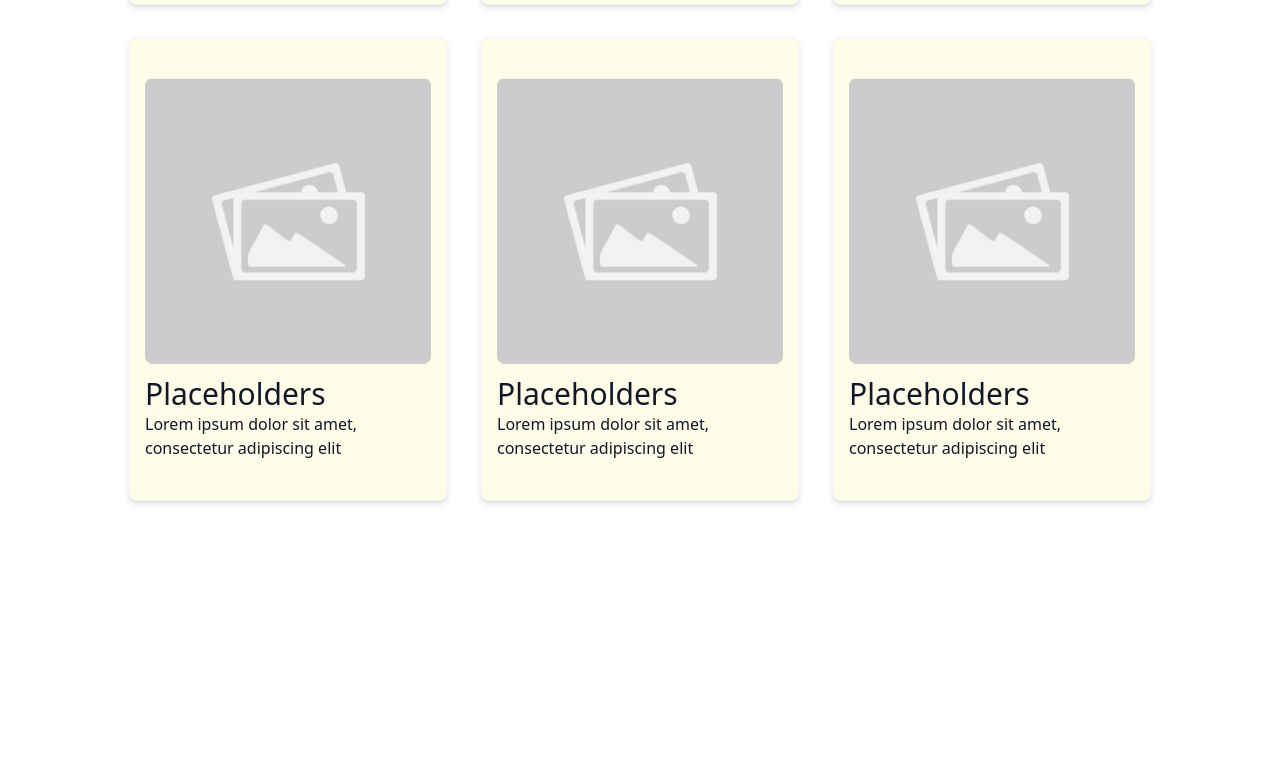
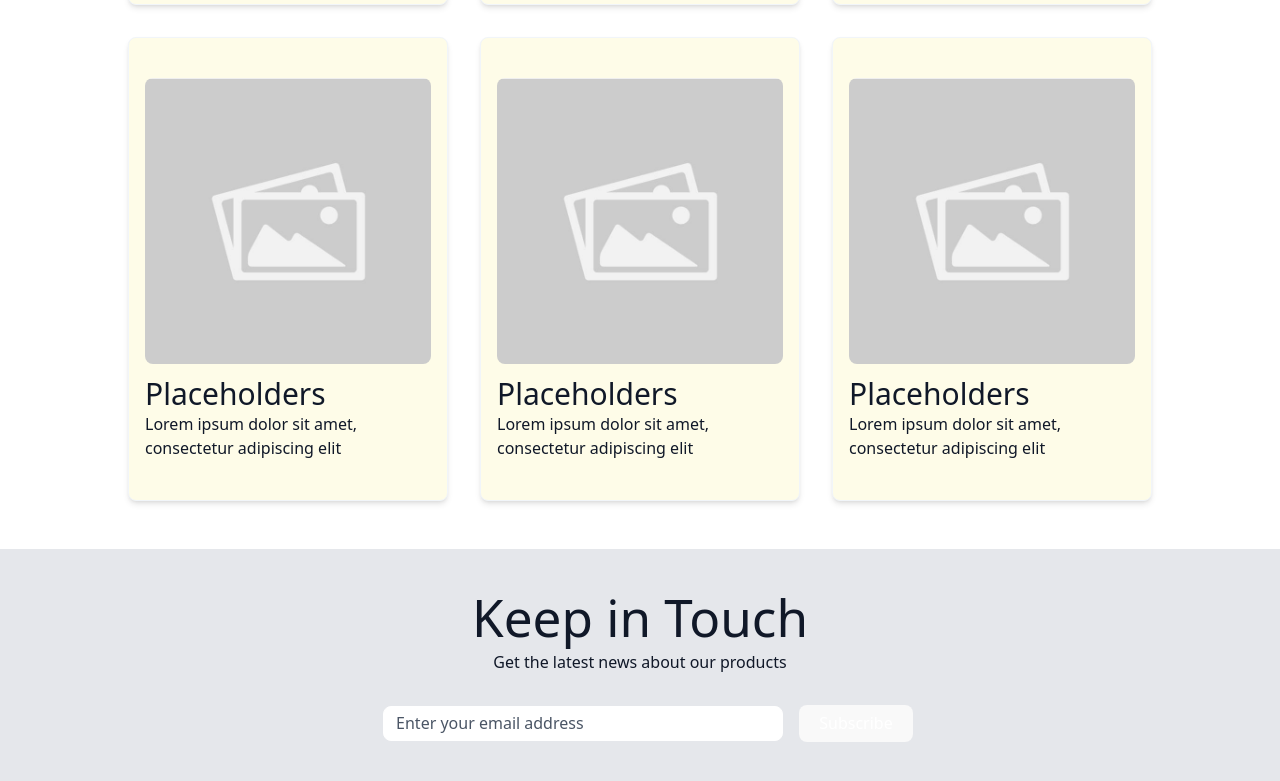
Before and after one commit to novel182/dairy, a React (Vite) app: page / in a window 1280 px wide. Shown: the part 2003-2784 px from the top of the page. Before the commit the page ends 2536 px from the top, so only its background shows below. Built offline with nearby package versions, Linux system fonts and the light colour scheme.

Commit message:
newsletter ui

```diff
--- a/src/Components/Container.tsx
+++ b/src/Components/Container.tsx
@@ -1,5 +1,6 @@
 import Hero from "./Hero"
 import InfoSection from "./InfoSection"
+import NewsLetter from "./NewsLetter"
 import ProductShowcase from "./ProductShowcase"
 
 const Container = () => {
@@ -9,6 +10,7 @@ const Container = () => {
             <div className="text-gray-900">
                 <InfoSection />
                 <ProductShowcase />
+                <NewsLetter />
             </div>
         </>
     )
--- /dev/null
+++ b/src/Components/NewsLetter.tsx
@@ -0,0 +1,22 @@
+const NewsLetter = () => {
+    const inputBox = <input
+        id="email"
+        autoComplete="off"
+        className="bg-white border border-white focus:border-[0] focus:outline-0 p-3 rounded-lg m-4 min-w-[400px] h-[35px] text-gray-600"
+        type="text"
+        value="Enter your email address"/>
+    const submitButton = <button className="h-[37px] text-white flex items-center"> Subscribe</button>
+
+    return (
+        <section className="flex flex-col items-center text-center mt-12 pb-5 bg-gray-200">
+            <h1 className="mt-10 mb-1">Keep in Touch</h1>
+            <p>Get the latest news about our products</p>
+            <div className="flex items-center my-4">
+                {inputBox}
+                {submitButton}
+            </div>
+        </section>
+    )
+}
+
+export default NewsLetter
```
